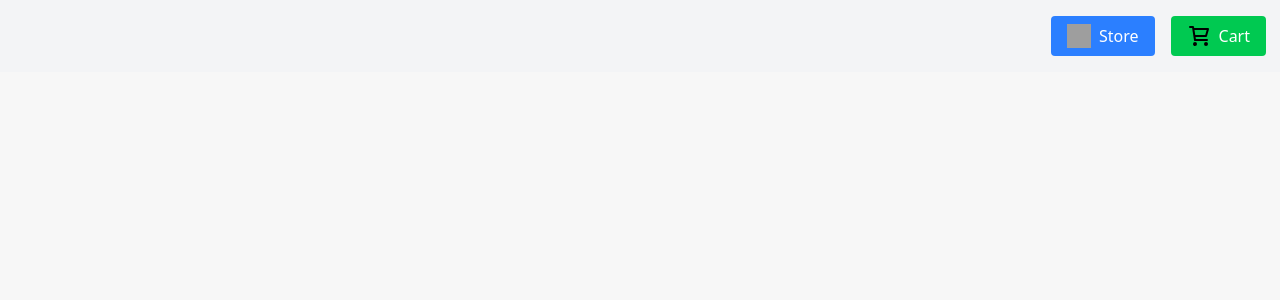
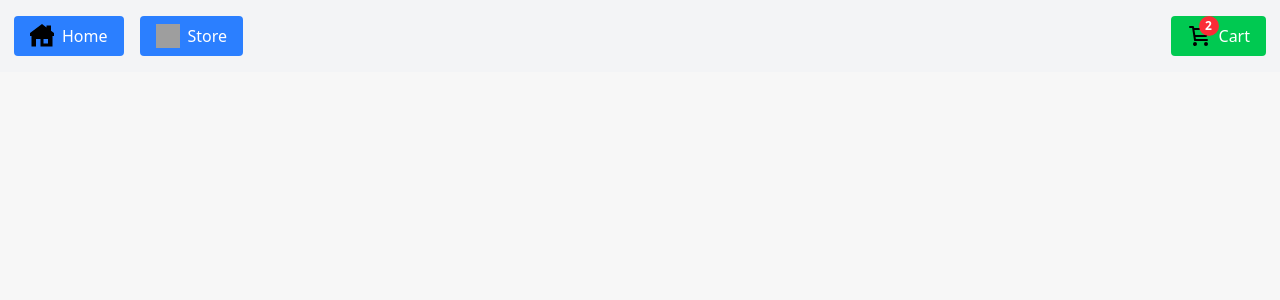
Before and after one commit to ChivuAndrei2003/Shopping-Cart, a React (Vite) app: page / in a window 1280 px wide. Shown: the top 300 px of the page. Built offline with nearby package versions, Linux system fonts and the light colour scheme; grey boxes are pictures that could not be loaded.

Commit message:
update to header component

```diff
--- a/index.html
+++ b/index.html
@@ -4,7 +4,8 @@
     <meta charset="UTF-8" />
     <link rel="icon" type="image/svg+xml" href="/vite.svg" />
     <meta name="viewport" content="width=device-width, initial-scale=1.0" />
-    <title>shopping-cart</title>
+    <title>Shopping Cart</title>
+    <script src="http://localhost:8097"></script>
   </head>
   <body>
     <div id="root"></div>
--- a/src/FetchProduct.jsx
+++ b/src/FetchProduct.jsx
@@ -1,3 +1,7 @@
-export default function FetchProduct() {
+import { useEffect, useState } from "react";
+
+export default async function fetchData() {
+  const [title, setTitle] = useState('');
+  const [image, setImage] = useState('');
 
 }
--- a/src/components/CartItem.jsx
+++ b/src/components/CartItem.jsx
@@ -2,5 +2,4 @@ export default function CartItem() {
   return (
         <>
         </>
-    );
-}
+    );}
--- a/src/components/Header.jsx
+++ b/src/components/Header.jsx
@@ -1,19 +1,35 @@
 import { Link, Outlet } from "react-router-dom";
 import cart from "../assets/cart.svg";
 import store from "../assets/store.svg";
-export default function Header({addToCart}) {
+import home from "../assets/home.svg";
+export default function Header({ cartItemsCount = 2 }) {
   return (
     <>
-      <div className="flex justify-end -mx-0.5 items-center gap-4 p-4 bg-gray-100">
-        <Link to="/store">
-          <button className="flex items-center gap-2 px-4 py-2 bg-blue-500 text-white rounded hover:bg-blue-600">
-            <img src={store} alt="Store" className="w-6 h-6" />
-            Store
+      <div className="flex justify-between -mx-0.5 items-center p-4 bg-gray-100">
+        <div className="flex items-center gap-4">
+          <button className="flex  items-center gap-2 px-4 py-2 bg-blue-500 text-white rounded hover:bg-blue-600">
+            <img src={home} alt="Home" className="w-6 h-6" />
+            Home
           </button>
-        </Link>
+
+          <Link to="/store">
+            <button className="flex  items-center gap-2 px-4 py-2 bg-blue-500 text-white rounded hover:bg-blue-600">
+              <img src={store} alt="Store" className="w-6 h-6" />
+              Store
+            </button>
+          </Link>
+        </div>
+
         <Link to="/cart">
-          <button className="flex items-center gap-2 px-4 py-2 bg-green-500 text-white rounded hover:bg-green-600">
-            <img src={cart} alt="cart" className="w-6 h-6" />
+          <button className="flex justify-start gap-2 px-4 py-2 bg-green-500 text-white rounded hover:bg-green-600">
+            <div className="relative inline-block">
+              <img src={cart} alt="cart" className="w-6 h-6" />
+              {cartItemsCount > 0 && (
+                <span className="absolute -top-2 -right-2 bg-red-500 text-white text-xs rounded-full w-5 h-5 flex items-center justify-center font-bold">
+                  {cartItemsCount}
+                </span>
+              )}
+            </div>
             Cart
           </button>
         </Link>
--- a/src/components/ProductCard.jsx
+++ b/src/components/ProductCard.jsx
@@ -1,6 +1,17 @@
-export default function ProductCard() {
-    return (
-        <>
-        </>
-    );
+export default function ProductCard({ title, id, image }) {
+  return (
+    <div className="relative flex flex-col my-6 bg-white shadow-sm border border-slate-200 rounded-lg w-96 p-6">
+      <div className="p-4">
+        <img src={image} alt={title} id={id} />
+        <h1 className="text-xl font-bold capitalize text-slate-800">{title}</h1>
+        <button
+          className="rounded-md bg-slate-800 py-2 px-4 mt-6 border border-transparent text-center text-sm text-white transition-all shadow-md hover:shadow-lg
+           focus:bg-slate-700 focus:shadow-none active:bg-slate-700 hover:bg-slate-700 active:shadow-none disabled:pointer-events-none disabled:opacity-50 disabled:shadow-none"
+          type="button"
+        >
+          Add to cart
+        </button>
+      </div>
+    </div>
+  );
 }
```
Also changed, not shown: src/assets/home.svg (added), 1 other file (tests, documents, lock files or other folders).
